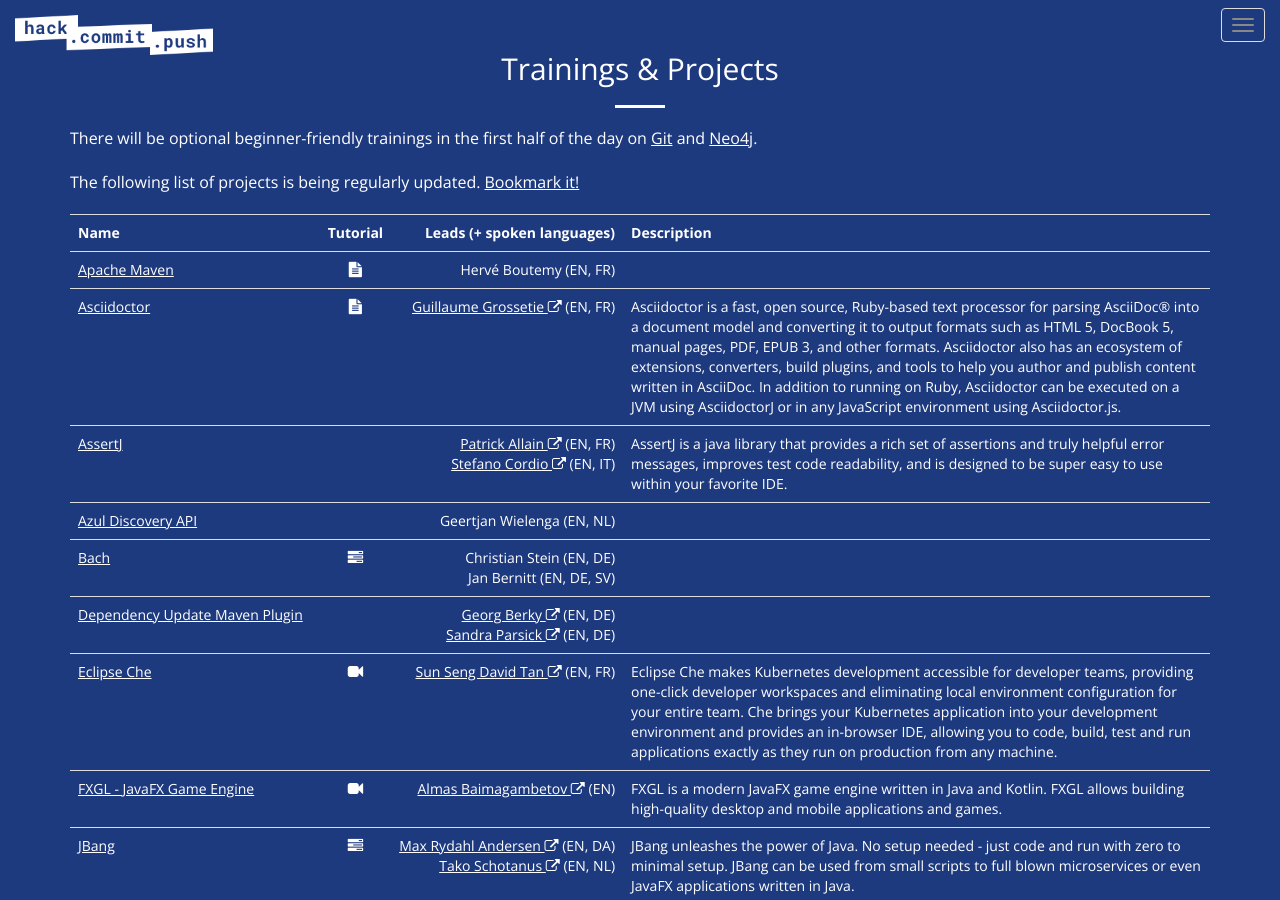
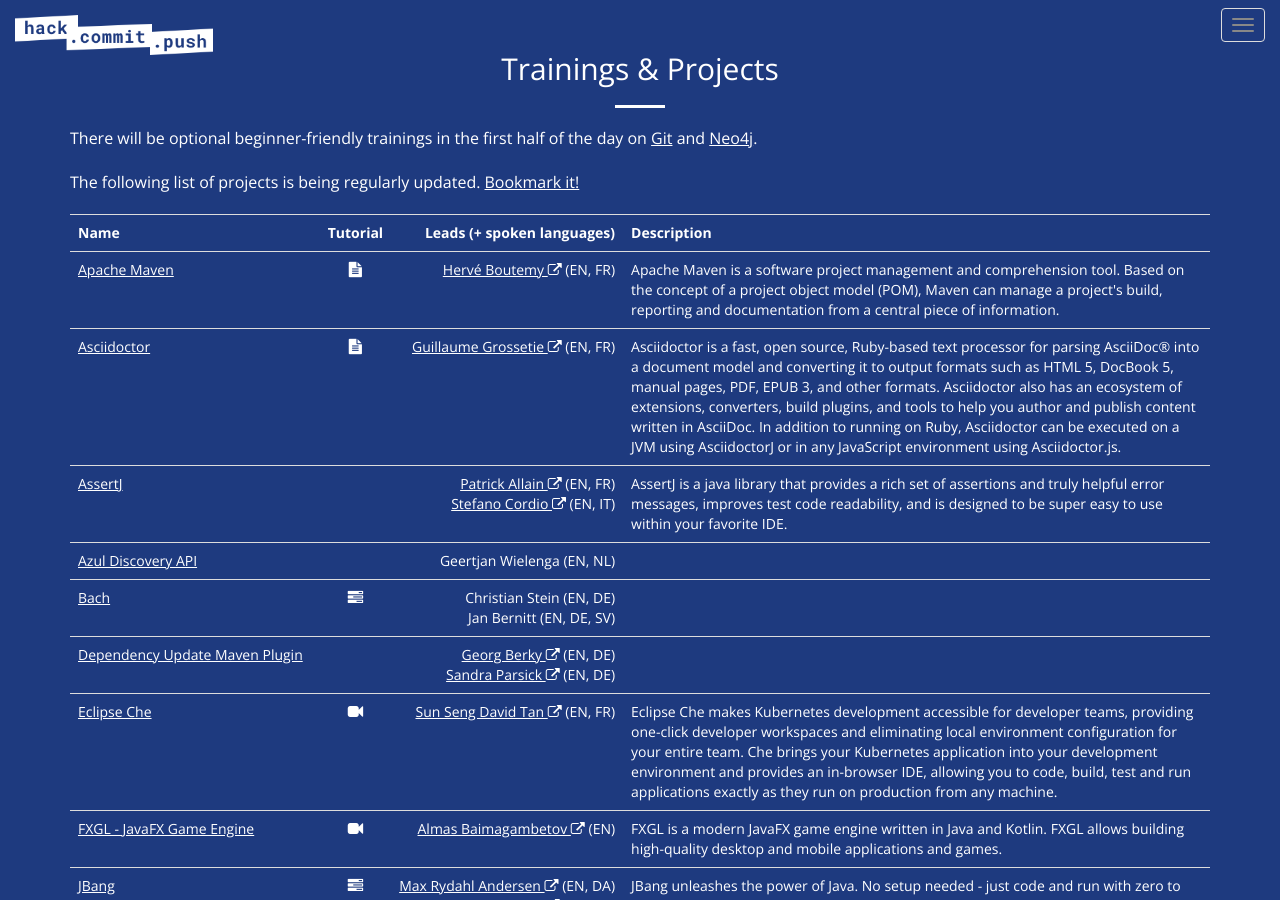
Before and after one commit to hack-commit-push/paris2021, a Jekyll site: the page built from index.html, in a window 1280 px wide and 900 px high, scrolled down 3727 px. Built offline with Jekyll 4.4.1, drawn with Linux system fonts in a browser that asks for light colours.

Commit message:
Maven & hboutemy details

```diff
--- a/_data/projects.yml
+++ b/_data/projects.yml
@@ -177,11 +177,13 @@
         - IT
 - name: Apache Maven
   url: https://maven.apache.org/
+  description: Apache Maven is a software project management and comprehension tool. Based on the concept of a project object model (POM), Maven can manage a project's build, reporting and documentation from a central piece of information.
   presentation:
     link: https://docs.google.com/presentation/d/1exCQVl8A9_Ip6PFuTuUIUiRv7nlccmamXgo1wP_UOSg/edit?usp=sharing
     icon: file-text
   leads:
     - name: Hervé Boutemy
+      profile_url: https://github.com/hboutemy
       spoken_languages:
         - EN
         - FR
```
